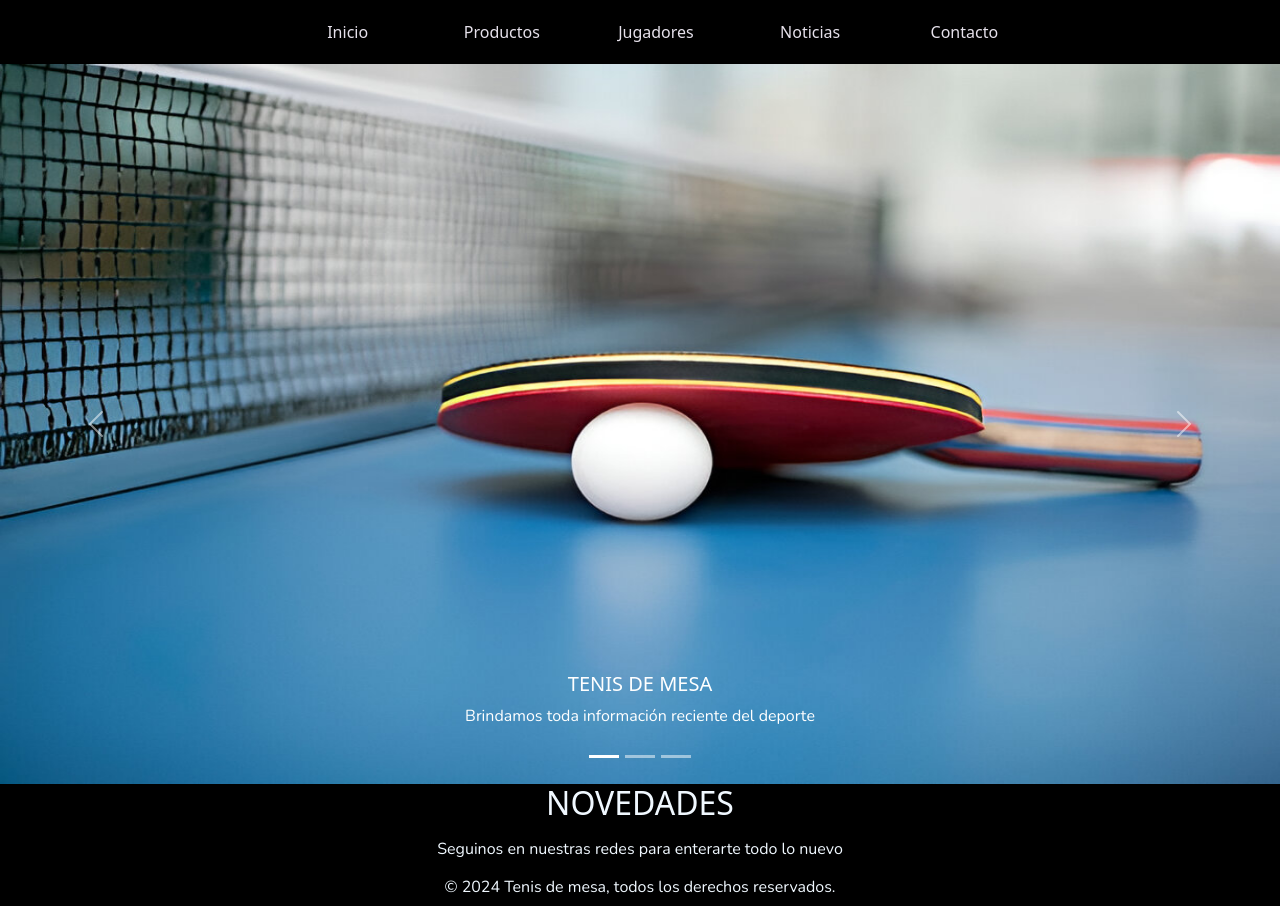
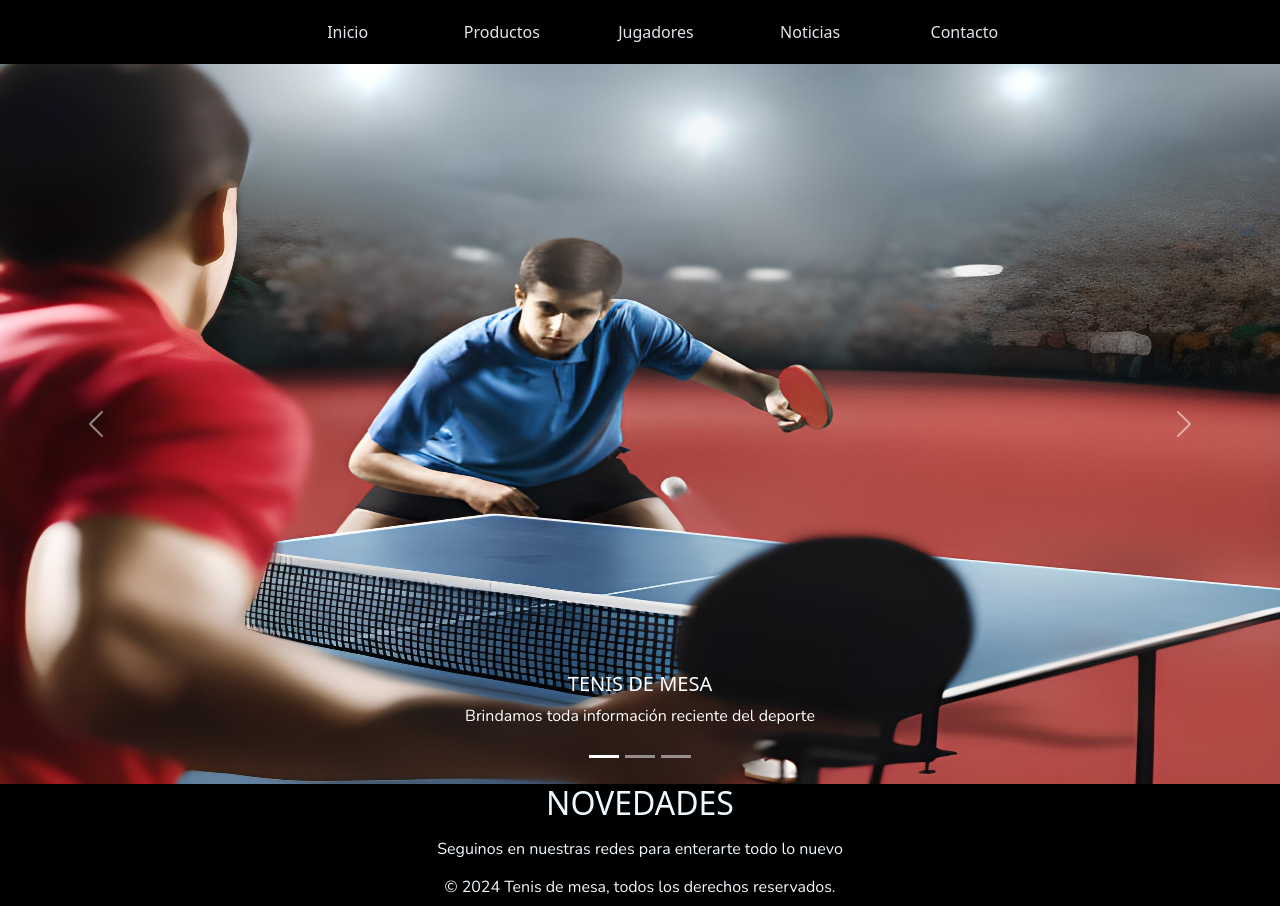
Before and after one commit to LucasSerrano12/New-Proyecto, a website: page index.html in a window 1280 px wide. Drawn offline with nearby package versions, Linux system fonts and the light colour scheme.

Commit message:
nueva imagen en el index

```diff
--- a/index.html
+++ b/index.html
@@ -37,7 +37,7 @@
   </div>
   <div class="carousel-inner">
       <div class="carousel-item active" data-bs-interval="8000">
-          <img src="imagenes/tenisdemesa.jpg" class="d-block w-100" alt="...">
+          <img src="imagenes/zyro-image (2).png" class="d-block w-100" alt="...">
           <div class="carousel-caption d-none d-md-block">
               <h5>TENIS DE MESA</h5>
               <p>Brindamos toda información reciente del deporte</p>
```
Also changed, not shown: imagenes/zyro-image (2).png (added).
